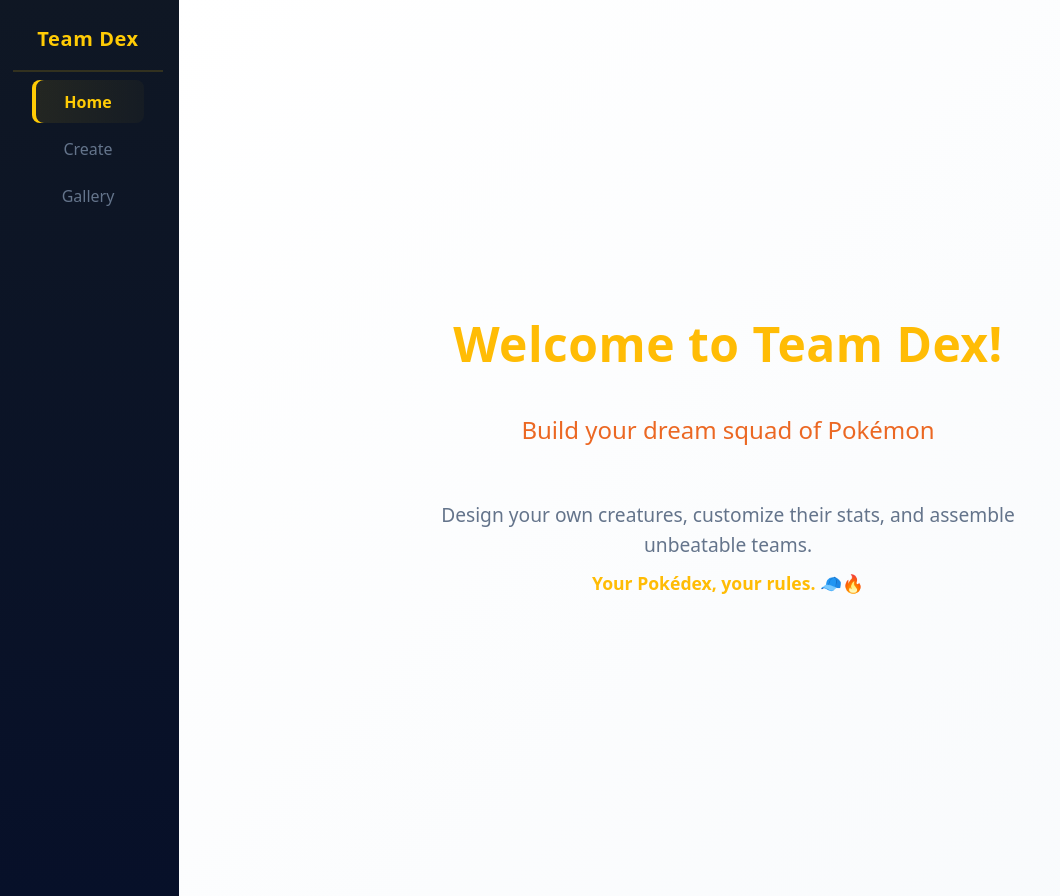
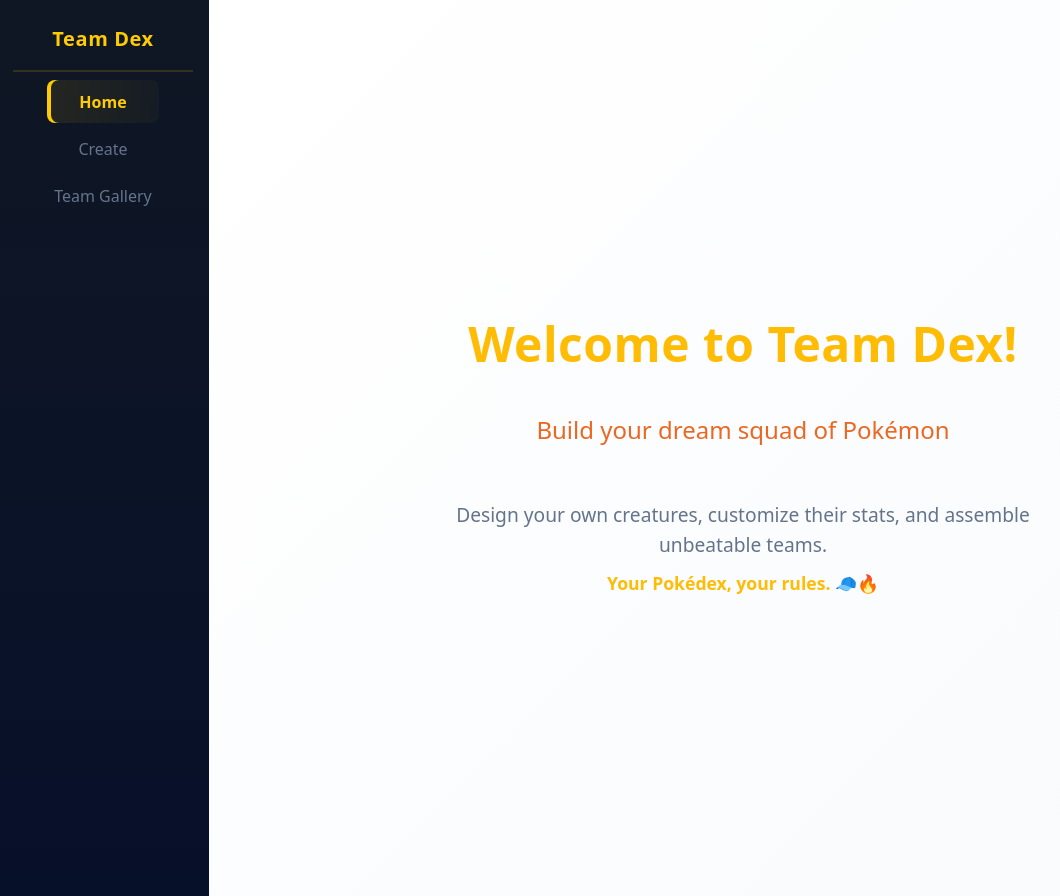
Before and after one commit to anekemuna/team-dex, a React (Vite) app: page / in a window 1280 px wide. Shown: the whole page, without its empty margins (3-1063 px from the left). Built offline with nearby package versions, Linux system fonts and the light colour scheme.

Commit message:
Make Minor Changes to NavBar ('Gallery' to 'Team Gallery')

```diff
--- a/src/components/NavBar.css
+++ b/src/components/NavBar.css
@@ -5,7 +5,7 @@
   --nav-bg-2: #071029; /* darker accent */
   --accent: #ffcb05; /* poké yellow */
   --muted: #94a3b8;
-  --nav-width: 150px;
+  --nav-width: 180px;
 }
 
 .navbar {
--- a/src/components/NavBar.jsx
+++ b/src/components/NavBar.jsx
@@ -31,7 +31,7 @@
               isActive ? "nav-link active" : "nav-link"
             }
           >
-            <li>Gallery</li>
+            <li>Team Gallery</li>
           </NavLink>
         </ul>
       </nav>
```
